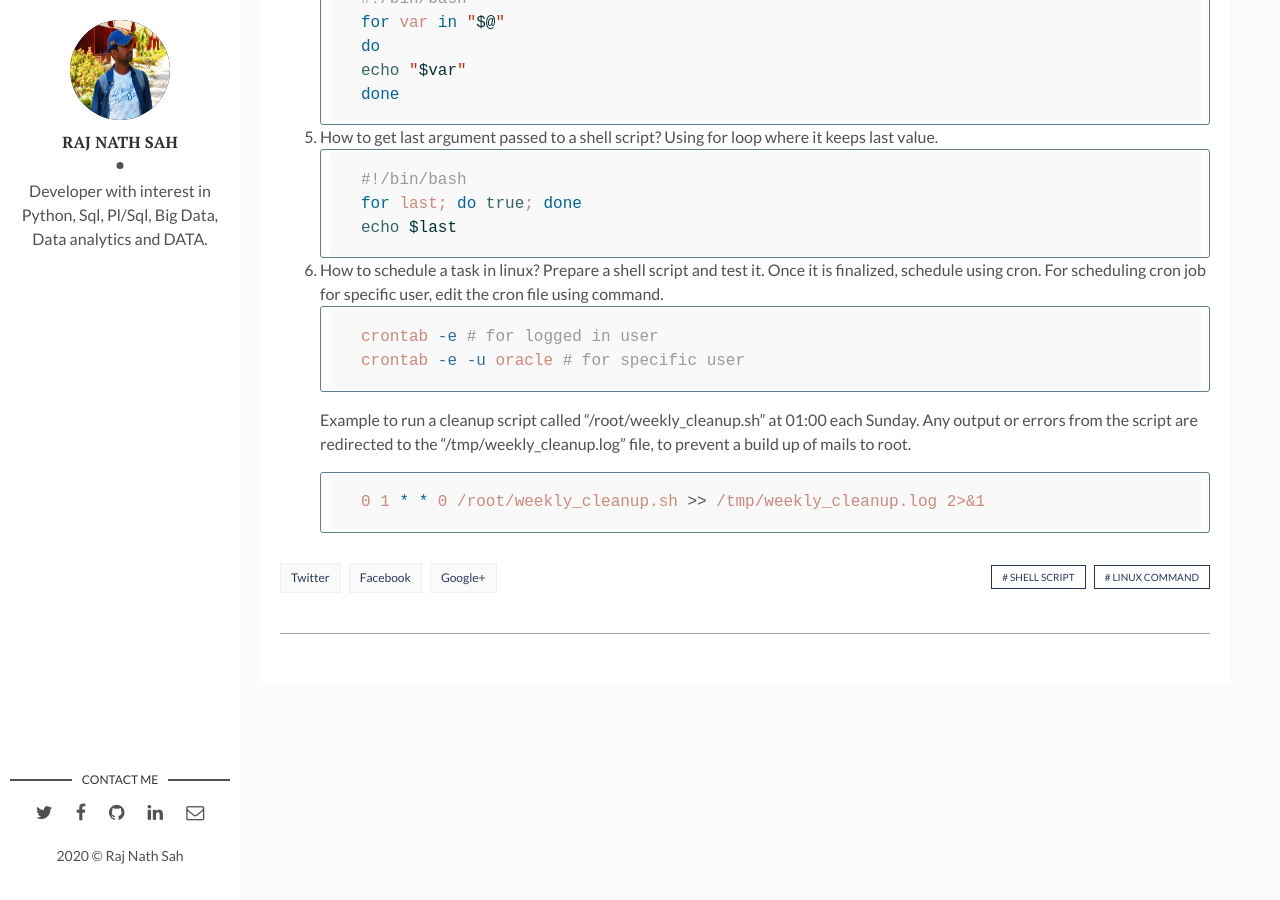
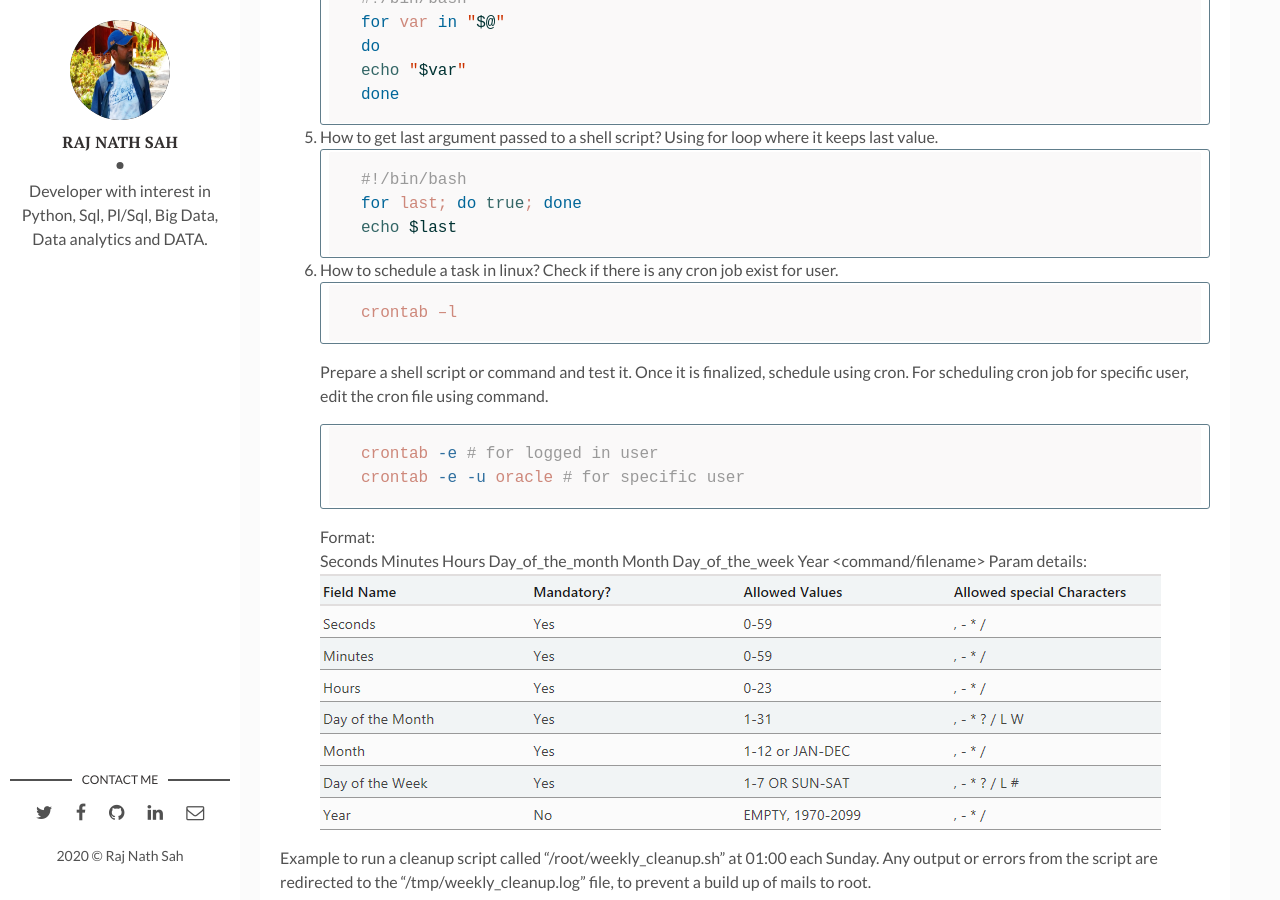
Before and after one commit to rajnathsah/rajnathsah.github.io, a Jekyll site: the page built from _posts/2019-11-27-shell-script-linux-command.md, in a window 1280 px wide and 900 px high, scrolled down 5476 px. Built offline with Jekyll 4.4.1, drawn with Linux system fonts in a browser that asks for light colours; comment, search, counter and statistics services are not loaded.

Commit message:
Update 2019-11-27-shell-script-linux-command.md

````diff
--- a/_posts/2019-11-27-shell-script-linux-command.md
+++ b/_posts/2019-11-27-shell-script-linux-command.md
@@ -250,11 +250,20 @@ echo $last
 ```
 
 6. How to schedule a task in linux?
-Prepare a shell script and test it. Once it is finalized, schedule using cron. For scheduling cron job for specific user, edit the cron file using command.
+Check if there is any cron job exist for user.
+```shell
+crontab –l
+```
+Prepare a shell script or command and test it. Once it is finalized, schedule using cron. For scheduling cron job for specific user, edit the cron file using command.
 ```shell
 crontab -e # for logged in user
 crontab -e -u oracle # for specific user
 ```
+Format:
+Seconds Minutes Hours Day_of_the_month Month Day_of_the_week Year <command/filename>
+Param details:
+![Cron Job]({{site.baseurl}}/assets/img/crontab_param.png)
+
 Example to run a cleanup script called "/root/weekly_cleanup.sh" at 01:00 each Sunday. Any output or errors from the script are redirected to the "/tmp/weekly_cleanup.log" file, to prevent a build up of mails to root.
 ```shell
 0 1 * * 0 /root/weekly_cleanup.sh >> /tmp/weekly_cleanup.log 2>&1
````
